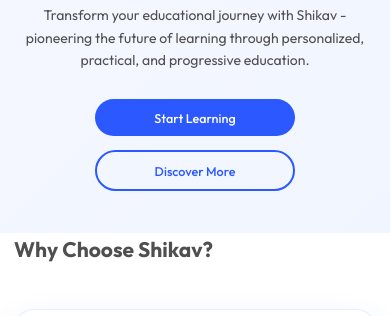
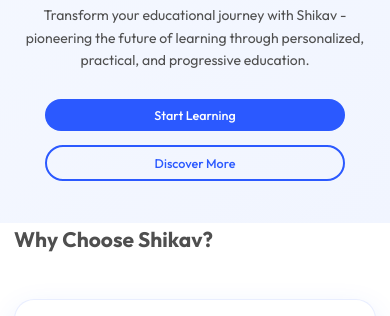
Before and after one commit to Anushree-2005/shikav-landing, a plain HTML site: page index.html in a window 390 px wide. Shown: the part 471-787 px from the top of the page. Drawn offline with Linux system fonts and the light colour scheme.

Commit message:
Enhance button styles and update responsive design for hero buttons

```diff
--- a/style.css
+++ b/style.css
@@ -203,7 +203,10 @@
     border-radius: 50px;
     text-decoration: none;
     font-weight: 500;
-    transition: all 0.3s ease;
+    text-align: center;
+    white-space: nowrap; /* Prevent text wrapping */
+    line-height: 1.2; /* Consistent line height */
+    min-width: 160px; /* Minimum width to prevent squishing */
 }
 
 .btn-primary {
@@ -491,6 +494,7 @@
     display: flex;
     gap: 1rem;
     margin-top: 2rem;
+    align-items: center; /* Align buttons vertically */
 }
 
 /* Update responsive styles for hero buttons */
@@ -508,11 +512,11 @@
 
 @media (max-width: 480px) {
     .hero-btns {
-        flex-direction: column; /* Stack buttons only on very small screens */
-        align-items: center;
+        flex-direction: column;
+        width: 100%;
     }
 
-    .hero-btns .btn {
+    .btn {
         width: 100%;
         max-width: 200px;
     }
```
